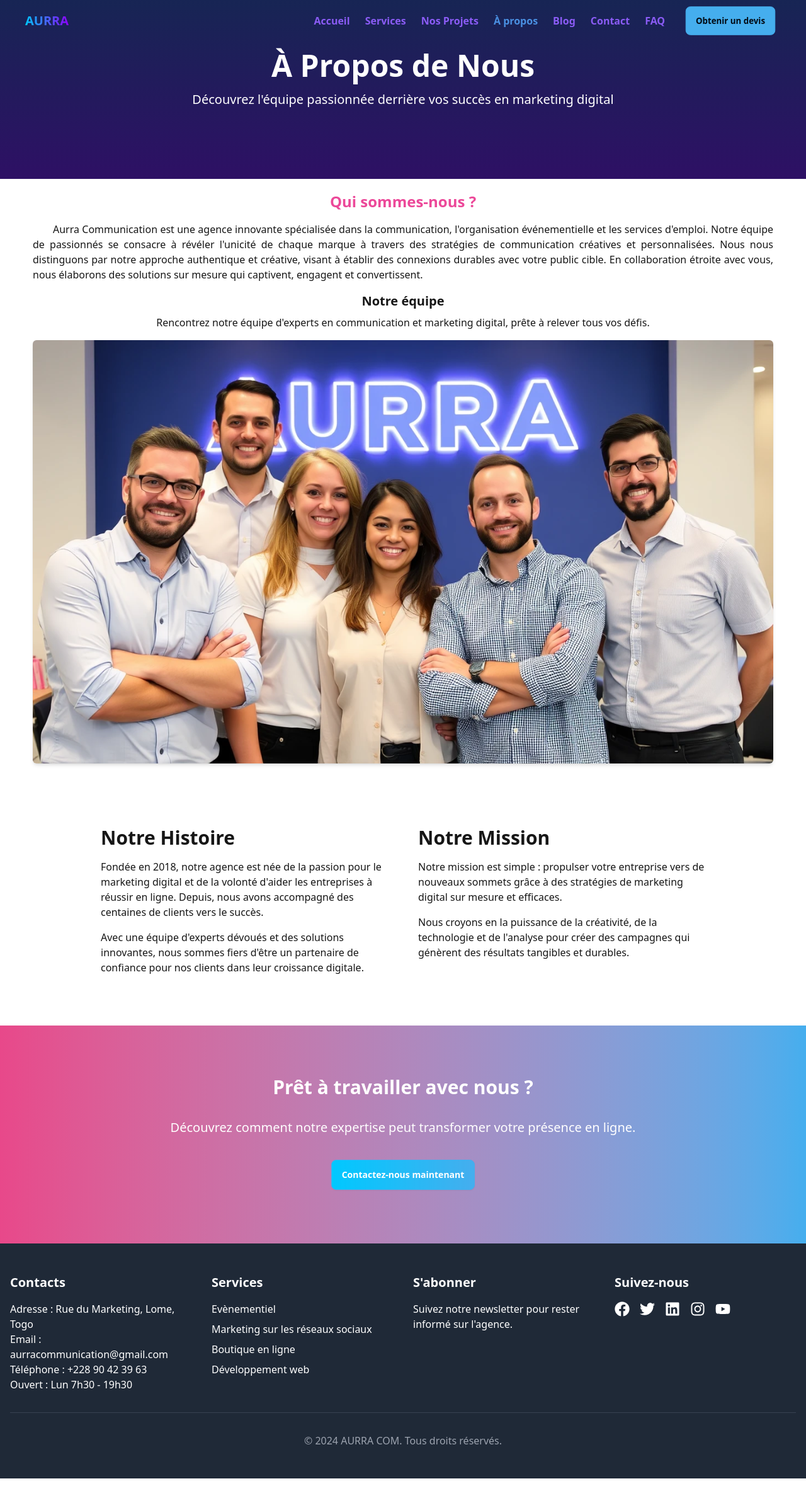
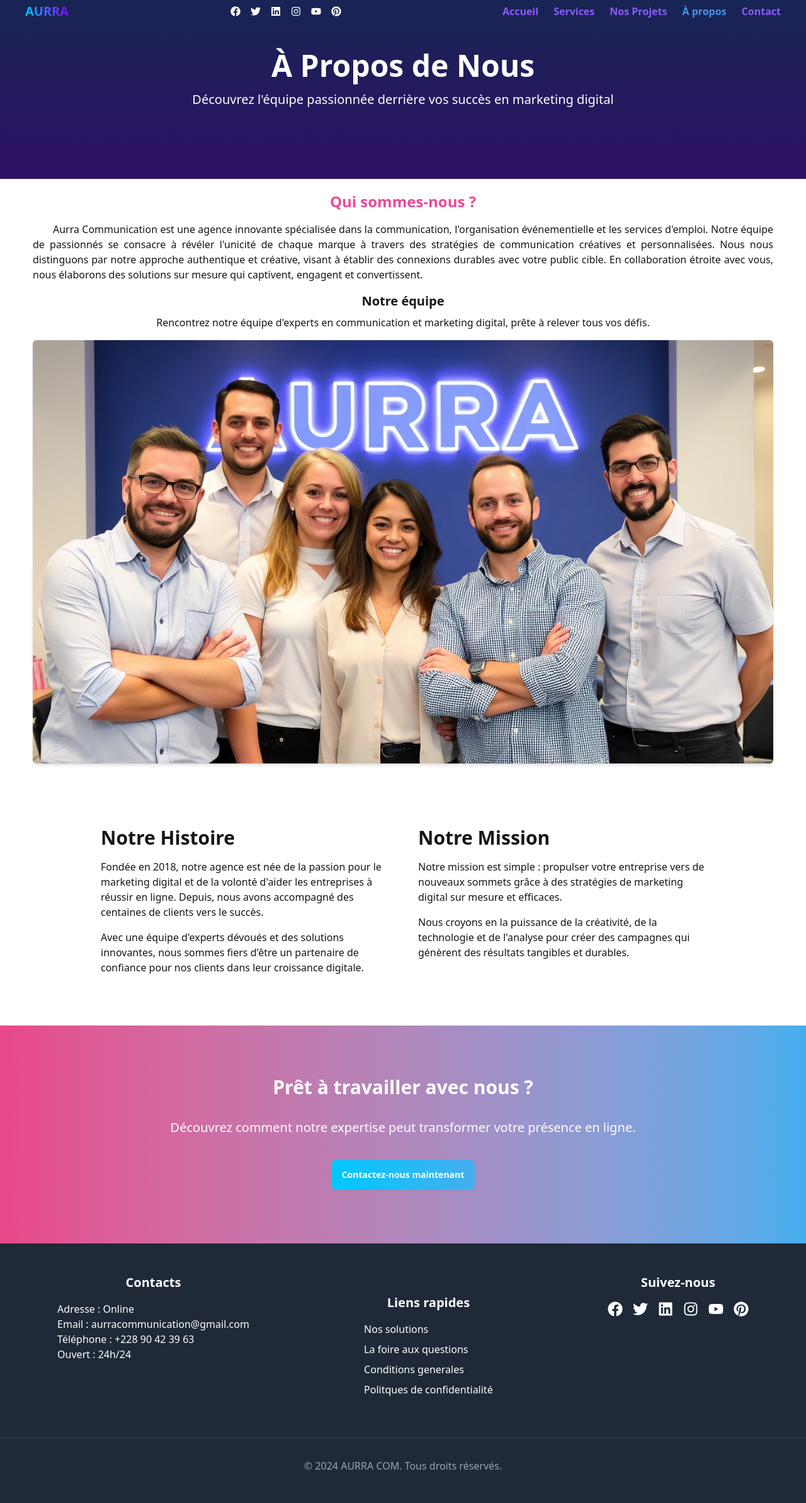
Before and after one commit to AyenaCode/aurra-app, a React (Vite) app: page /a-propos in a window 1280 px wide. Shown: the whole page at 63% size. Before the commit the page ends 2347 px from the top, so only its background shows below. Built offline with nearby package versions, Linux system fonts and the light colour scheme.

Commit message:
incor+maj

```diff
--- a/src/components/Footer.jsx
+++ b/src/components/Footer.jsx
@@ -1,80 +1,112 @@
+import PropTypes from "prop-types";
 import {
   FaFacebook,
   FaInstagram,
   FaLinkedin,
+  FaPinterest,
   FaTwitter,
   FaYoutube,
 } from "react-icons/fa";
 import { Link } from "react-router-dom";
 
+export const SocialMedia = ({ className, size }) => {
+  return (
+    <div className={`flex justify-center space-x-4 ${className}`}>
+      <Link
+        to="https://www.facebook.com/people/AURRA-COM/61562884277635/?mibextid=ZbWKwL"
+        className="text-white hover:text-blue-400"
+      >
+        <FaFacebook size={size} />
+      </Link>
+      <Link
+        to="https://x.com/Aurracom"
+        className="text-white hover:text-blue-400"
+      >
+        <FaTwitter size={size} />
+      </Link>
+      <Link
+        to="http://www.linkedin.com/in/aurra-com-6930b7327"
+        className="text-white hover:text-blue-400"
+      >
+        <FaLinkedin size={size} />
+      </Link>
+      <Link
+        to="https://www.instagram.com/aurra.com228/?igsh=MTJ0NzNjZ3R3eWY4Mg%3D%3D"
+        className="text-white hover:text-blue-400"
+      >
+        <FaInstagram size={size} />
+      </Link>
+      <Link
+        to="https://www.youtube.com/@aurracommunication?si=Qq67vHrp9VaIctmb"
+        className="text-white hover:text-blue-400"
+      >
+        <FaYoutube size={size} />
+      </Link>
+      <Link
+        to="https://pin.it/313mw4C1b"
+        className="text-white hover:text-blue-400"
+      >
+        <FaPinterest size={size} />
+      </Link>
+    </div>
+  );
+};
+
+SocialMedia.propTypes = {
+  className: PropTypes.string,
+  size: PropTypes.number,
+};
+
 export const Footer = () => {
   const currentYear = new Date().getFullYear(); // Récupère l'année actuelle
   return (
-    <footer className="bg-gray-800 text-white py-12">
-      <div className="container mx-auto px-4">
-        <div className="grid grid-cols-1 md:grid-cols-4 gap-8">
+    <footer className="bg-gray-800 text-white py-12 ">
+      <div className="md:flex justify-around">
+        <div className="flex flex-col items-center">
+          <h3 className="text-xl font-semibold mb-4">Contacts</h3>
           <div>
-            <h3 className="text-xl font-semibold mb-4">Contacts</h3>
-            <p>Adresse : Rue du Marketing, Lome, Togo</p>
+            <p>Adresse : Online</p>
             <p>Email : aurracommunication@gmail.com</p>
             <p>Téléphone : +228 90 42 39 63</p>
-            <p>Ouvert : Lun 7h30 - 19h30</p>
+            <p>Ouvert : 24h/24</p>
           </div>
-          <div>
-            <h3 className="text-xl font-semibold mb-4">Services</h3>
+        </div>
+        <div className="my-8 flex flex-col items-center">
+          <h3 className="text-xl font-semibold mb-4">Liens rapides</h3>
           <ul className="space-y-2">
             <li>
               <Link to="/services" className="hover:text-blue-400">
-                  Evènementiel
+                Nos solutions
               </Link>
             </li>
             <li>
               <Link to="/services" className="hover:text-blue-400">
-                  Marketing sur les réseaux sociaux
+                La foire aux questions
               </Link>
             </li>
             <li>
               <Link to="/services" className="hover:text-blue-400">
-                  Boutique en ligne
+                Conditions generales
               </Link>
             </li>
             <li>
               <Link to="/services" className="hover:text-blue-400">
-                  Développement web
+                Politques de confidentialité
               </Link>
             </li>
           </ul>
         </div>
         <div>
-            <h3 className="text-xl font-semibold mb-4">S'abonner</h3>
-            <p>Suivez notre newsletter pour rester informé sur l'agence.</p>
-            {/* Ajoutez ici un formulaire d'inscription à la newsletter */}
-          </div>
-          <div>
-            <h3 className="text-xl font-semibold mb-4">Suivez-nous</h3>
-            <div className="flex space-x-4">
-              <Link to="#" className="hover:text-blue-400">
-                <FaFacebook size={24} />
-              </Link>
-              <Link to="#" className="hover:text-blue-400">
-                <FaTwitter size={24} />
-              </Link>
-              <Link to="#" className="hover:text-blue-400">
-                <FaLinkedin size={24} />
-              </Link>
-              <Link to="#" className="hover:text-blue-400">
-                <FaInstagram size={24} />
-              </Link>
-              <Link to="#" className="hover:text-blue-400">
-                <FaYoutube size={24} />
-              </Link>
-            </div>
+          <h3 className="text-xl font-semibold mb-4 text-center">
+            Suivez-nous
+          </h3>
+
+          <SocialMedia size={24} />
         </div>
       </div>
       <div className="mt-8 pt-8 border-t border-gray-700 text-center text-gray-400">
         <p>&copy; {currentYear} AURRA COM. Tous droits réservés.</p>
       </div>
-      </div>
     </footer>
   );
 };
--- a/src/components/Navbar.jsx
+++ b/src/components/Navbar.jsx
@@ -3,6 +3,7 @@ import { useEffect, useState } from "react";
 import { Link, NavLink, useLocation } from "react-router-dom";
 import { HashLink } from "react-router-hash-link";
 import { Span } from "../pages/Accueil";
+import { SocialMedia } from "./Footer";
 
 export const Navbar = () => {
   const { pathname } = useLocation();
@@ -50,6 +51,7 @@ export const Navbar = () => {
         <Link to="/" className="text-xl font-bold" onClick={closeMenu}>
           <Span>AURRA</Span>
         </Link>
+        <SocialMedia className="space-x-8 md:space-x-4" />
         <button
           className="md:hidden bg-transparent text-blueColor"
           onClick={toggleMenu}
@@ -57,6 +59,7 @@ export const Navbar = () => {
         >
           {isOpen ? <X className="w-6 h-6" /> : <Menu className="w-6 h-6" />}
         </button>
+
         <ul
           className={`md:flex space-x-6 font-semibold items-center transition-all duration-300 ${
             isOpen
@@ -100,15 +103,7 @@ export const Navbar = () => {
           >
             <li>À propos</li>
           </NavLink>
-          <NavLink
-            to="/blog"
-            className={({ isActive }) =>
-              isActive ? activeNavLinkClass : navLinkClass
-            }
-            onClick={closeMenu}
-          >
-            <li>Blog</li>
-          </NavLink>
+
           <NavLink
             to="/contact"
             className={({ isActive }) =>
@@ -118,19 +113,10 @@ export const Navbar = () => {
           >
             <li>Contact</li>
           </NavLink>
-          <HashLink
-            to="/#faq"
-            smooth
-            className={navLinkClass}
-            onClick={closeMenu}
-          >
-            <li>FAQ</li>
-          </HashLink>
-          <Link to="/contact" className="md:ml-4" onClick={closeMenu}>
-            <button className="btn btn-primary" aria-label="Obtenir un devis">
-              Obtenir un devis
-            </button>
-          </Link>
+
+          {/* <li>
+            <SocialMedia />
+          </li> */}
         </ul>
       </div>
     </nav>
```
Also changed, not shown: eslint.config.js (+18 -17 lines). Lines whose indentation alone changed are shown as unchanged.
